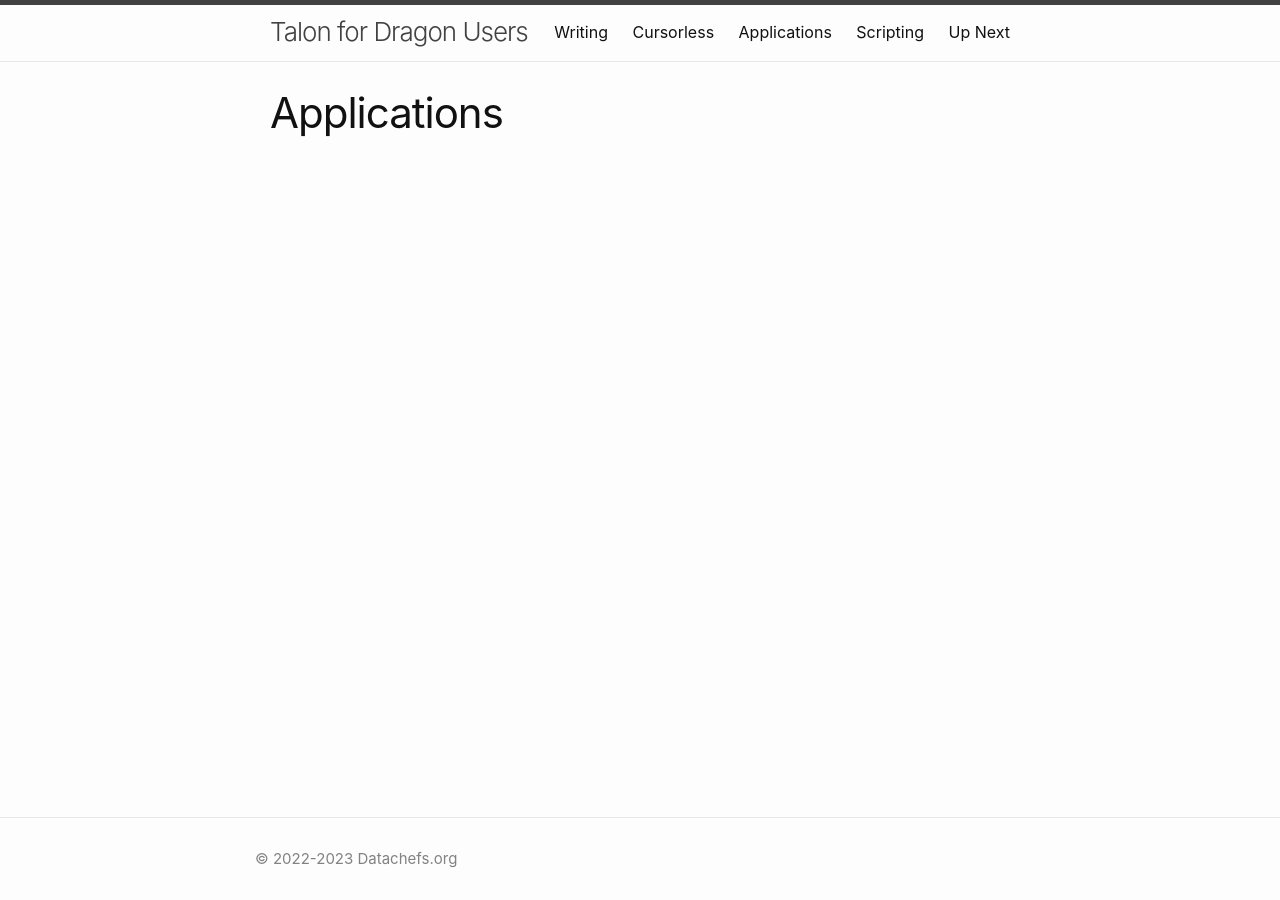
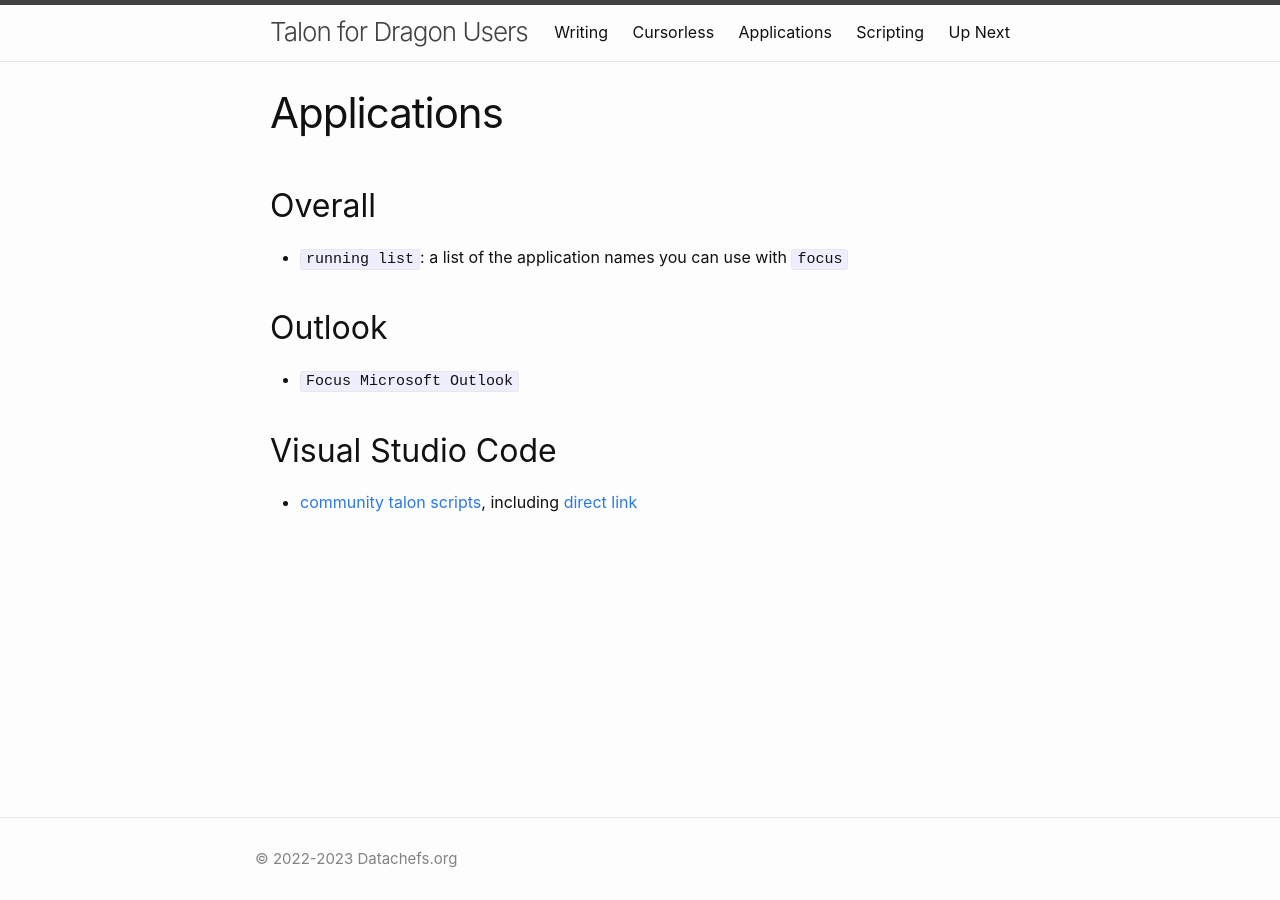
Before and after one commit to aschneiderman/talon-notes, a Jekyll site: the page built from pages/apps/applications.md, in a window 1280 px wide. Built offline with Jekyll 4.4.1, drawn with Linux system fonts in a browser that asks for light colours.

Commit message:
application notes

```diff
--- a/pages/apps/applications.md
+++ b/pages/apps/applications.md
@@ -3,3 +3,12 @@ title: Applications
 layout: content
 # image: pencils-brushes-1043734-pxh.jpg
 ---
+
+## Overall
+- `running list`: a list of the application names  you can use with `focus`
+
+## Outlook
+- `Focus Microsoft Outlook`
+
+## Visual Studio Code
+- [community talon scripts](https://github.com/talonhub/community/tree/main/apps/vscode), including [direct link](https://github.com/talonhub/community/blob/main/apps/vscode/vscode.talon)
```
